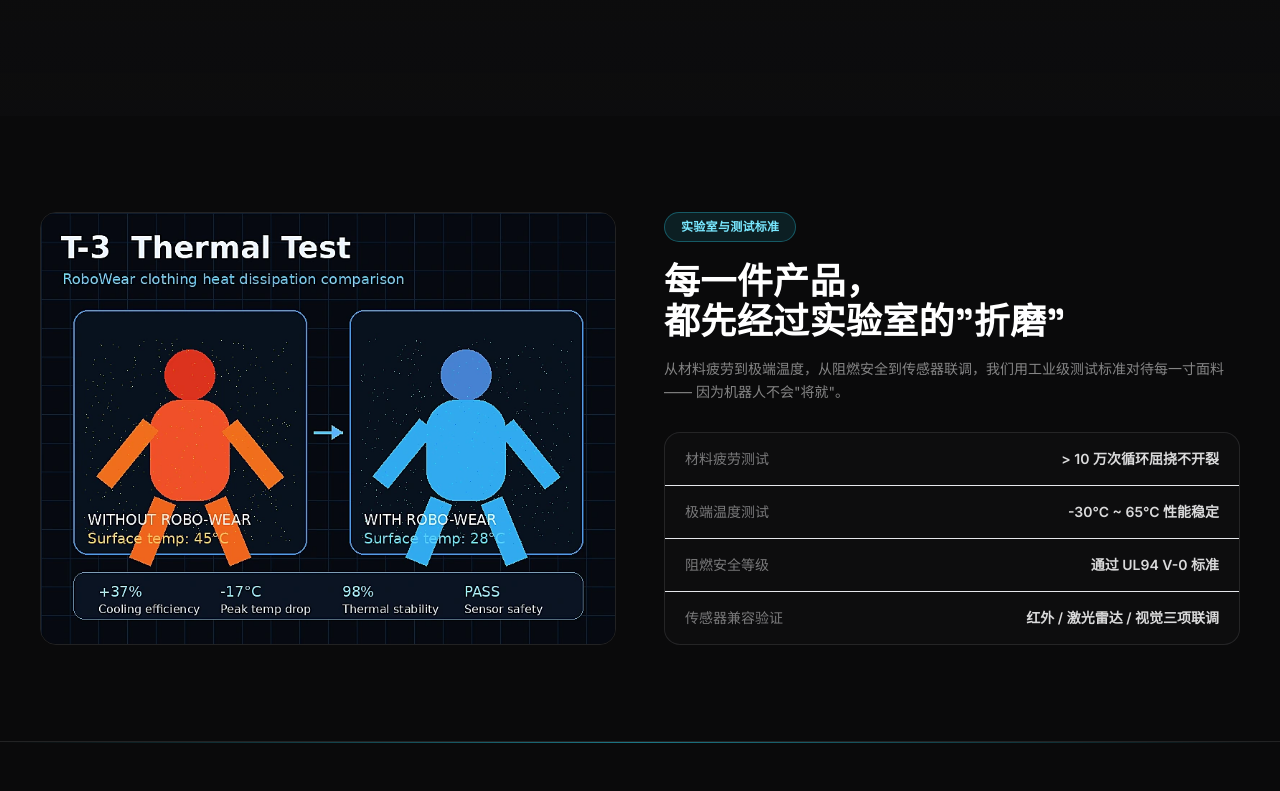
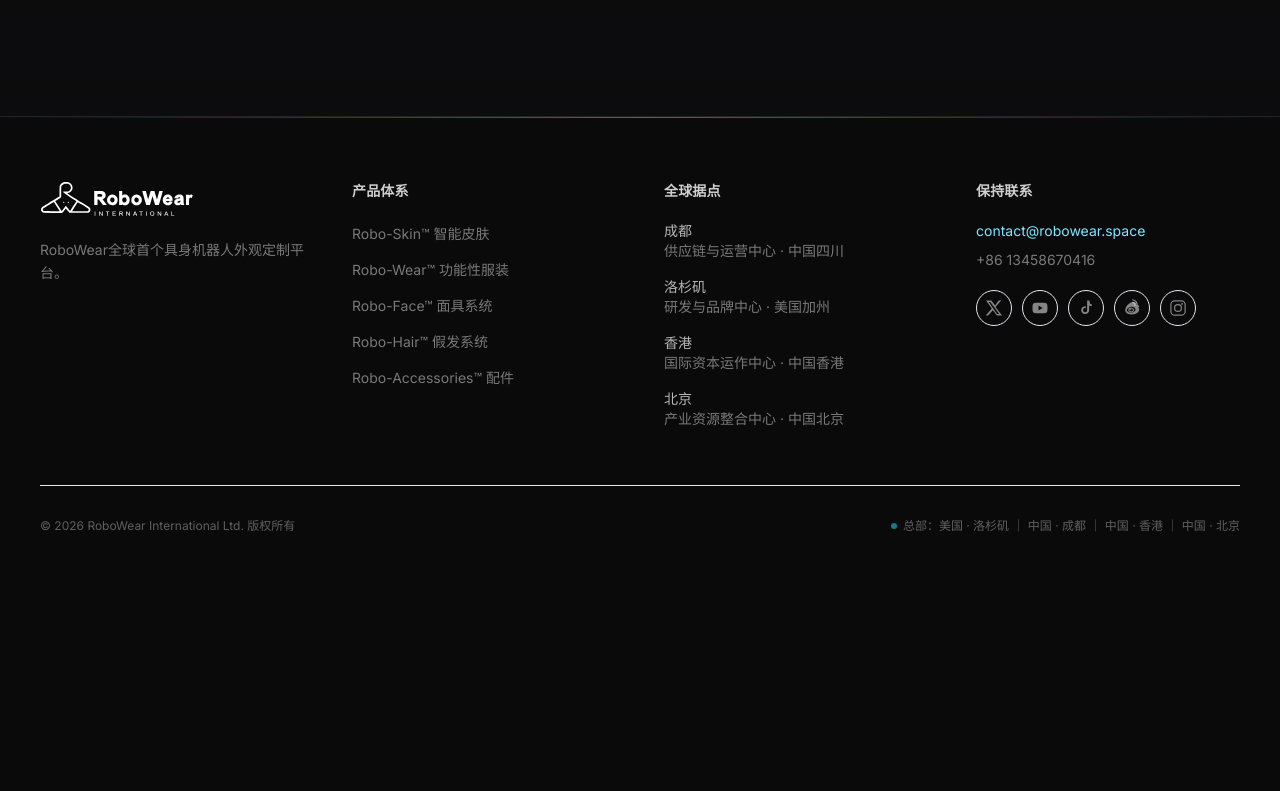
Before and after one commit to tayloryaoy-a11y/robowear-international, a React (Vite) app: page /technology in a window 1280 px wide. Shown: the part 1989-2780 px from the top of the page. After the commit the page ends 2587 px from the top, so only its background shows below. Built offline with nearby package versions, Linux system fonts and the light colour scheme.

Commit message:
Remove Technology page lab-and-testing section.

```diff
--- a/src/pages/Technology.jsx
+++ b/src/pages/Technology.jsx
@@ -82,13 +82,6 @@
   cyber: 'bg-cyber-500/10 text-cyber-300',
   rose: 'bg-pink-400/10 text-pink-300'
 }
-
-const labRows = [
-  { labelZh: '材料疲劳测试', labelEn: 'Material fatigue testing', valueZh: '> 10 万次循环屈挠不开裂', valueEn: '100,000+ flex cycles without cracking' },
-  { labelZh: '极端温度测试', labelEn: 'Extreme temperature testing', valueZh: '-30°C ~ 65°C 性能稳定', valueEn: 'Stable performance from -30°C to 65°C' },
-  { labelZh: '阻燃安全等级', labelEn: 'Fire-retardant safety rating', valueZh: '通过 UL94 V-0 标准', valueEn: 'Certified to UL94 V-0 standard' },
-  { labelZh: '传感器兼容验证', labelEn: 'Sensor-compatibility validation', valueZh: '红外 / 激光雷达 / 视觉三项联调', valueEn: 'Validated across IR, LiDAR & vision stacks' }
-]
 
 export default function Technology() {
   const { T } = useLanguage()
@@ -230,45 +223,6 @@
         </div>
       </section>
 
-      {/* ---------------- 实验室与测试标准 ---------------- */}
-      <section className="py-24">
-        <div className="mx-auto grid max-w-7xl grid-cols-1 items-center gap-12 px-5 sm:px-8 lg:grid-cols-2 lg:px-10">
-          <Reveal direction="left">
-            <div className="group relative overflow-hidden rounded-2xl border border-white/10">
-              <img
-                src="/images/robowear/thermal-test.webp"
-                alt={T('红外热成像散热对比测试：左侧未穿 RoboWear，右侧穿着后温度更稳定', 'Infrared thermal-imaging comparison — without RoboWear (left) vs. with RoboWear, showing more stable cooling (right)')}
-                loading="lazy"
-                className="aspect-[4/3] w-full object-cover transition-transform duration-700 group-hover:scale-[1.03]"
-              />
-            </div>
-          </Reveal>
-          <Reveal direction="right" delay={80}>
-            <span className="inline-flex items-center gap-2 rounded-full border border-electric-500/30 bg-electric-500/10 px-4 py-1.5 text-xs font-semibold tracking-wide text-electric-300">
-              {T('实验室与测试标准', 'Lab & Testing Standards')}
-            </span>
-            <h2 className="mt-5 font-display text-3xl font-bold leading-snug sm:text-4xl">
-              {T('每一件产品，', 'Every product —')}
-              <br />
-              {T('都先经过实验室的"折磨"', 'survives the lab before it ships')}
-            </h2>
-            <p className="mt-4 max-w-xl text-sm leading-relaxed text-white/50">
-              {T(
-                '从材料疲劳到极端温度，从阻燃安全到传感器联调，我们用工业级测试标准对待每一寸面料 —— 因为机器人不会"将就"。',
-                'From fatigue cycles to extreme temperatures, from fire safety to sensor integration — we hold every fiber to industrial-grade standards, because robots don’t compromise.'
-              )}
-            </p>
-            <div className="mt-7 divide-y divide-white/8 overflow-hidden rounded-2xl border border-white/10 bg-carbon-800/40">
-              {labRows.map((row) => (
-                <div key={row.labelZh} className="flex flex-col gap-1 px-5 py-4 sm:flex-row sm:items-center sm:justify-between">
-                  <span className="text-sm text-white/45">{T(row.labelZh, row.labelEn)}</span>
-                  <span className="text-sm font-semibold text-white/85">{T(row.valueZh, row.valueEn)}</span>
-                </div>
-              ))}
-            </div>
-          </Reveal>
-        </div>
-      </section>
     </div>
   )
 }
```
